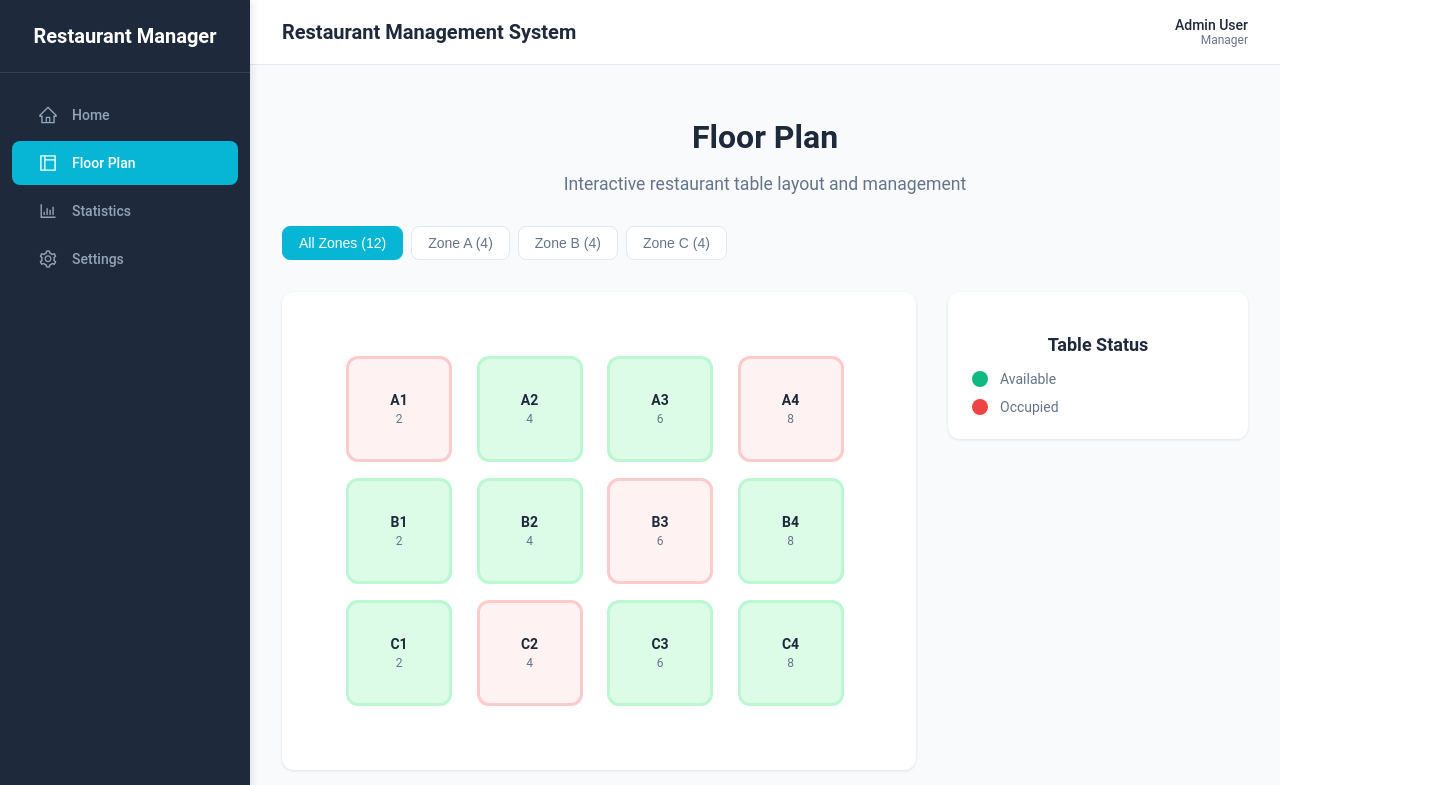
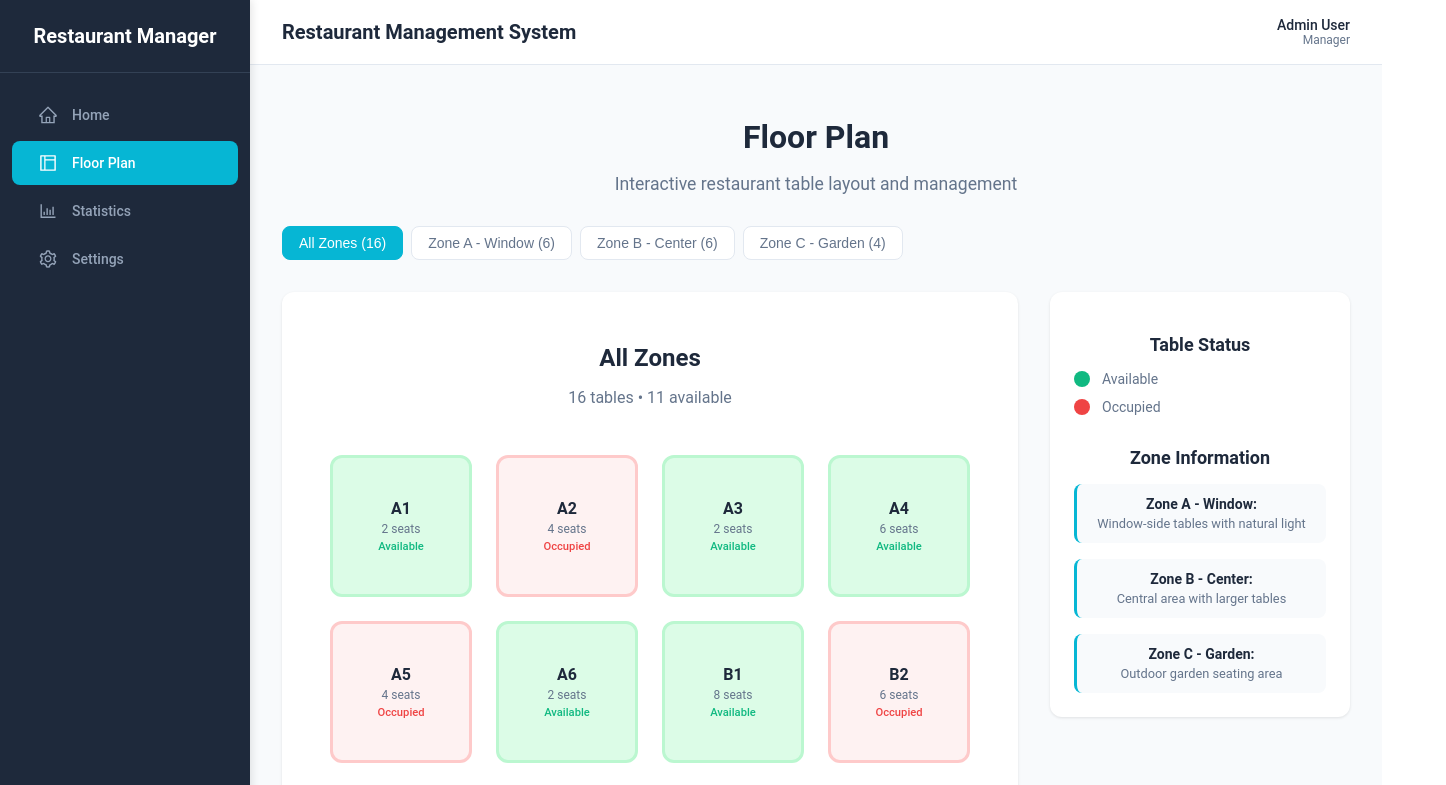
Before and after one commit to Grin0502/italy-reservation-system-frontend, a React (Vite) app: page /floor-plan in a window 1280 px wide. Shown: the top 785 px of the page, 1446 px wide, since content can reach past the window. Built offline with nearby package versions, Linux system fonts and the light colour scheme.

Commit message:
Zone modified

```diff
--- a/src/page/client/floor-plan/index.tsx
+++ b/src/page/client/floor-plan/index.tsx
@@ -5,22 +5,64 @@ const FloorPlanPage = () => {
   const [selectedZone, setSelectedZone] = useState('all');
 
   const zones = [
-    { id: 'all', name: 'All Zones', count: 12 },
-    { id: 'a', name: 'Zone A', count: 4 },
-    { id: 'b', name: 'Zone B', count: 4 },
-    { id: 'c', name: 'Zone C', count: 4 },
+    { id: 'all', name: 'All Zones', count: 16 },
+    { id: 'a', name: 'Zone A - Window', count: 6 },
+    { id: 'b', name: 'Zone B - Center', count: 6 },
+    { id: 'c', name: 'Zone C - Garden', count: 4 },
   ];
 
-  const tables = Array.from({ length: 12 }, (_, i) => ({
-    id: i + 1,
-    number: `${String.fromCharCode(65 + Math.floor(i / 4))}${(i % 4) + 1}`,
-    status: i % 3 === 0 ? 'occupied' : 'available',
-    capacity: [2, 4, 6, 8][i % 4]
-  }));
+  // Define tables for each zone
+  const allTables = [
+    // Zone A - Window tables (A1-A6)
+    { id: 1, number: 'A1', zone: 'a', status: 'available', capacity: 2, position: { row: 1, col: 1 } },
+    { id: 2, number: 'A2', zone: 'a', status: 'occupied', capacity: 4, position: { row: 1, col: 2 } },
+    { id: 3, number: 'A3', zone: 'a', status: 'available', capacity: 2, position: { row: 1, col: 3 } },
+    { id: 4, number: 'A4', zone: 'a', status: 'available', capacity: 6, position: { row: 2, col: 1 } },
+    { id: 5, number: 'A5', zone: 'a', status: 'occupied', capacity: 4, position: { row: 2, col: 2 } },
+    { id: 6, number: 'A6', zone: 'a', status: 'available', capacity: 2, position: { row: 2, col: 3 } },
 
-  // const getStatusColor = (status: string) => {
-  //   return status === 'available' ? '#10b981' : '#ef4444';
-  // };
+    // Zone B - Center tables (B1-B6)
+    { id: 7, number: 'B1', zone: 'b', status: 'available', capacity: 8, position: { row: 1, col: 1 } },
+    { id: 8, number: 'B2', zone: 'b', status: 'occupied', capacity: 6, position: { row: 1, col: 2 } },
+    { id: 9, number: 'B3', zone: 'b', status: 'available', capacity: 4, position: { row: 1, col: 3 } },
+    { id: 10, number: 'B4', zone: 'b', status: 'available', capacity: 2, position: { row: 2, col: 1 } },
+    { id: 11, number: 'B5', zone: 'b', status: 'occupied', capacity: 4, position: { row: 2, col: 2 } },
+    { id: 12, number: 'B6', zone: 'b', status: 'available', capacity: 6, position: { row: 2, col: 3 } },
+
+    // Zone C - Garden tables (C1-C4)
+    { id: 13, number: 'C1', zone: 'c', status: 'available', capacity: 4, position: { row: 1, col: 1 } },
+    { id: 14, number: 'C2', zone: 'c', status: 'occupied', capacity: 6, position: { row: 1, col: 2 } },
+    { id: 15, number: 'C3', zone: 'c', status: 'available', capacity: 2, position: { row: 2, col: 1 } },
+    { id: 16, number: 'C4', zone: 'c', status: 'available', capacity: 4, position: { row: 2, col: 2 } },
+  ];
+
+  // Filter tables based on selected zone
+  const getFilteredTables = () => {
+    if (selectedZone === 'all') {
+      return allTables;
+    }
+    return allTables.filter(table => table.zone === selectedZone);
+  };
+
+  const filteredTables = getFilteredTables();
+
+  // Get grid layout based on selected zone
+  const getGridLayout = () => {
+    switch (selectedZone) {
+      case 'a':
+        return 'repeat(3, 1fr)'; // 3 columns for Zone A
+      case 'b':
+        return 'repeat(3, 1fr)'; // 3 columns for Zone B
+      case 'c':
+        return 'repeat(2, 1fr)'; // 2 columns for Zone C
+      default:
+        return 'repeat(4, 1fr)'; // 4 columns for All Zones
+    }
+  };
+
+  const getStatusColor = (status: string) => {
+    return status === 'available' ? '#10b981' : '#ef4444';
+  };
 
   return (
     <FloorPlanContainer>
@@ -45,18 +87,26 @@ const FloorPlanPage = () => {
 
       <FloorPlanSection>
         <FloorPlanContent>
-          <FloorPlanGrid>
-            {tables.map(table => (
+          <ZoneHeader>
+            <h2>{zones.find(z => z.id === selectedZone)?.name}</h2>
+            <p>{filteredTables.length} tables • {filteredTables.filter(t => t.status === 'available').length} available</p>
+          </ZoneHeader>
+
+          <FloorPlanGrid gridLayout={getGridLayout()}>
+            {filteredTables.map(table => (
               <TableElement
                 key={table.id}
                 status={table.status}
               >
                 <TableNumber>{table.number}</TableNumber>
-                <TableCapacity>{table.capacity}</TableCapacity>
+                <TableCapacity>{table.capacity} seats</TableCapacity>
+                <TableStatus status={table.status}>
+                  {table.status === 'available' ? 'Available' : 'Occupied'}
+                </TableStatus>
               </TableElement>
-                          ))}
-            </FloorPlanGrid>
-          </FloorPlanContent>
+            ))}
+          </FloorPlanGrid>
+        </FloorPlanContent>
 
         <FloorPlanLegend>
           <LegendTitle>Table Status</LegendTitle>
@@ -70,6 +120,22 @@ const FloorPlanPage = () => {
               <span>Occupied</span>
             </LegendItem>
           </LegendGrid>
+
+          <LegendTitle style={{ marginTop: '2rem' }}>Zone Information</LegendTitle>
+          <ZoneInfo>
+            <ZoneInfoItem>
+              <ZoneLabel>Zone A - Window:</ZoneLabel>
+              <ZoneDescription>Window-side tables with natural light</ZoneDescription>
+            </ZoneInfoItem>
+            <ZoneInfoItem>
+              <ZoneLabel>Zone B - Center:</ZoneLabel>
+              <ZoneDescription>Central area with larger tables</ZoneDescription>
+            </ZoneInfoItem>
+            <ZoneInfoItem>
+              <ZoneLabel>Zone C - Garden:</ZoneLabel>
+              <ZoneDescription>Outdoor garden seating area</ZoneDescription>
+            </ZoneInfoItem>
+          </ZoneInfo>
         </FloorPlanLegend>
       </FloorPlanSection>
     </FloorPlanContainer>
@@ -104,6 +170,7 @@ const Controls = styled.div`
 const ZoneFilter = styled.div`
   display: flex;
   gap: 0.5rem;
+  flex-wrap: wrap;
 `;
 
 const ZoneButton = styled.button<{ isActive: boolean }>`
@@ -138,16 +205,34 @@ const FloorPlanContent = styled.div`
   box-shadow: 0 1px 3px rgba(0, 0, 0, 0.1);
 `;
 
-const FloorPlanGrid = styled.div`
+const ZoneHeader = styled.div`
+  margin-bottom: 2rem;
+  text-align: center;
+
+  h2 {
+    font-size: 1.5rem;
+    font-weight: 600;
+    color: #1e293b;
+    margin-bottom: 0.5rem;
+  }
+
+  p {
+    color: #64748b;
+    font-size: 1rem;
+  }
+`;
+
+const FloorPlanGrid = styled.div<{ gridLayout: string }>`
   display: grid;
-  grid-template-columns: repeat(4, 1fr);
-  gap: 1rem;
-  padding: 2rem;
+  grid-template-columns: ${props => props.gridLayout};
+  gap: 1.5rem;
+  padding: 1rem;
+  justify-items: center;
 `;
 
 const TableElement = styled.div<{ status: string }>`
-  width: 100px;
-  height: 100px;
+  width: 120px;
+  height: 120px;
   background: ${props => props.status === 'available' ? '#dcfce7' : '#fef2f2'};
   border: 3px solid ${props => props.status === 'available' ? '#bbf7d0' : '#fecaca'};
   border-radius: 12px;
@@ -157,6 +242,8 @@ const TableElement = styled.div<{ status: string }>`
   justify-content: center;
   cursor: pointer;
   transition: all 0.2s ease;
+  text-align: center;
+  padding: 0.5rem;
 
   &:hover {
     transform: scale(1.05);
@@ -165,15 +252,22 @@ const TableElement = styled.div<{ status: string }>`
 `;
 
 const TableNumber = styled.div`
-  font-weight: 600;
+  font-weight: 700;
   color: #1e293b;
-  font-size: 0.875rem;
+  font-size: 1rem;
+  margin-bottom: 0.25rem;
 `;
 
 const TableCapacity = styled.div`
   font-size: 0.75rem;
   color: #64748b;
-  margin-top: 0.25rem;
+  margin-bottom: 0.25rem;
+`;
+
+const TableStatus = styled.div<{ status: string }>`
+  font-size: 0.7rem;
+  color: ${props => props.status === 'available' ? '#10b981' : '#ef4444'};
+  font-weight: 500;
 `;
 
 const FloorPlanLegend = styled.div`
@@ -195,6 +289,7 @@ const LegendGrid = styled.div`
   display: flex;
   flex-direction: column;
   gap: 0.75rem;
+  margin-bottom: 1rem;
 `;
 
 const LegendItem = styled.div`
@@ -212,4 +307,29 @@ const LegendDot = styled.div<{ color: string }>`
   background: ${props => props.color};
 `;
 
+const ZoneInfo = styled.div`
+  display: flex;
+  flex-direction: column;
+  gap: 1rem;
+`;
+
+const ZoneInfoItem = styled.div`
+  padding: 0.75rem;
+  background: #f8fafc;
+  border-radius: 8px;
+  border-left: 3px solid #06b6d4;
+`;
+
+const ZoneLabel = styled.div`
+  font-weight: 600;
+  color: #1e293b;
+  font-size: 0.875rem;
+  margin-bottom: 0.25rem;
+`;
+
+const ZoneDescription = styled.div`
+  color: #64748b;
+  font-size: 0.8rem;
+`;
+
 export default FloorPlanPage;
```
